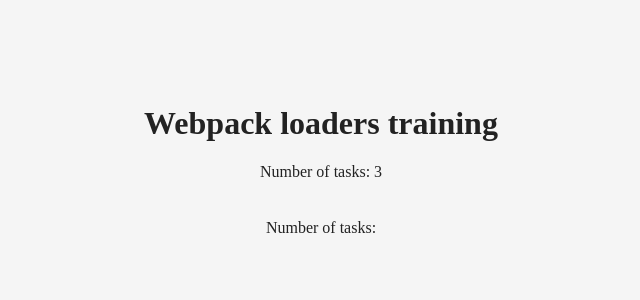
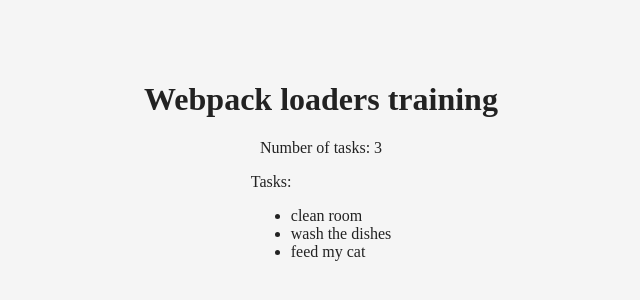
Before and after one commit to Piet-Tia/20.6-Webpack-plugins, a React app: page / in a window 1280 px wide. Shown: the part 240-540 px from the top of the page, without its empty margins (327-967 px from the left). Built offline with nearby package versions, Linux system fonts and the light colour scheme.

Commit message:
Update with working TodoList.js using non-arrow function

```diff
--- a/src/components/TodoList.js
+++ b/src/components/TodoList.js
@@ -1,12 +1,12 @@
 import React from 'react';
 
-export const TodoList = props => {
-	const singleTaskNames = props.map(function (singleTask) {
+class TodoList extends React.Component {
+	render() {
+		const singleTaskNames = this.props.tasks.map(singleTask =>
 			<li key={singleTask.id} onClick={this.props.onClick}>
 				{singleTask.text}
 			</li>
-	});
-
+		);
 		return (
 			<div>
 				Tasks:
@@ -15,4 +15,6 @@
 				</ul>
 			</div>
 		)
-};
+	}
+}
+export default TodoList;
--- a/src/containers/App.js
+++ b/src/containers/App.js
@@ -2,7 +2,7 @@
 import uuid from 'uuid';
 import style from './App.css';
 import Title from '../components/Title';
-import TodoList from '../components/Title';
+import TodoList from '../components/TodoList';
 
 class App extends React.Component {
     constructor(props) {
@@ -39,7 +39,7 @@
         return (
             <div className={style.TodoApp}>
                 <Title title={this.state.title} numberOfTasks={this.state.data.length} />
-                <TodoList tasks={this.state.data} onClick={this.removeTodo} />
+                <TodoList tasks={this.state.data}/>
             </div>
         );
     }
```
Also changed, not shown: 1 other file (tests, documents, lock files or other folders). Lines whose indentation alone changed are shown as unchanged.
